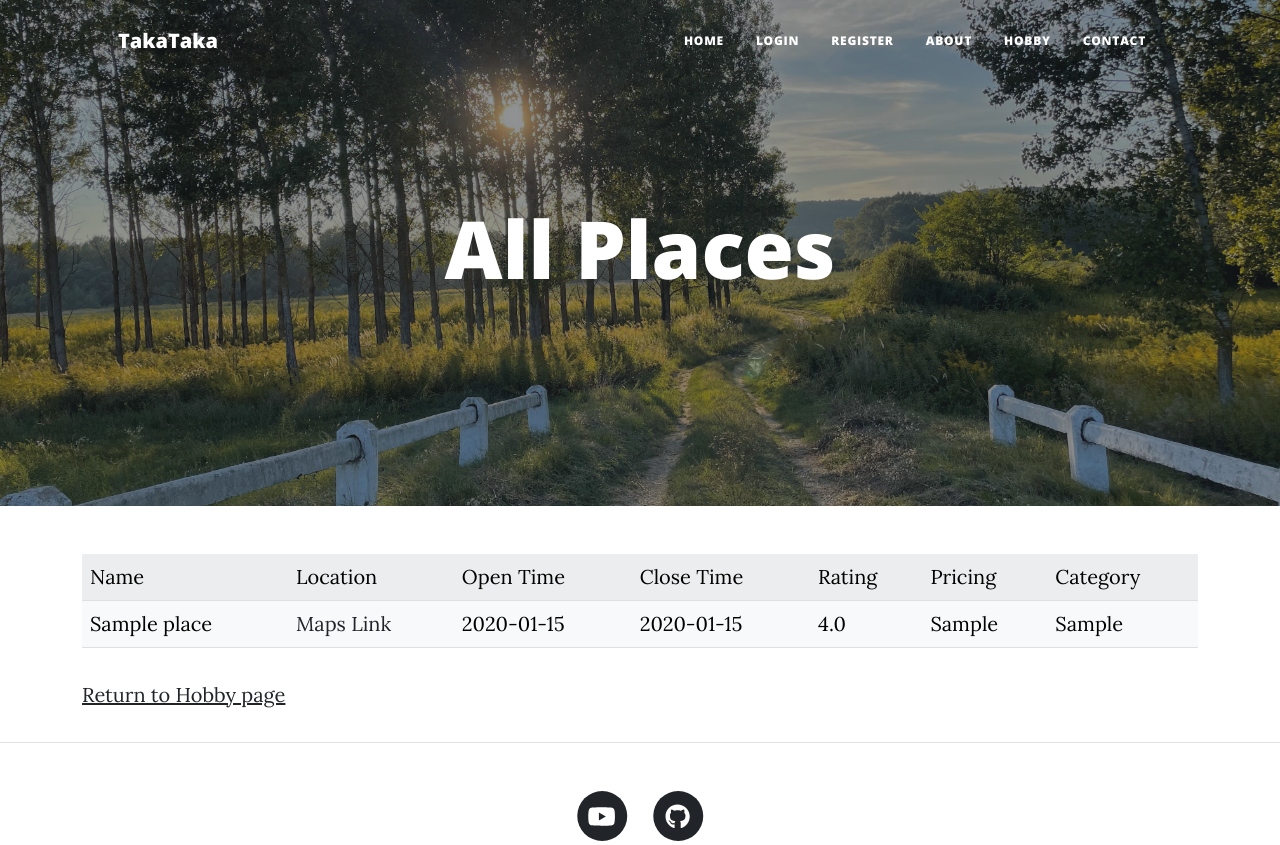
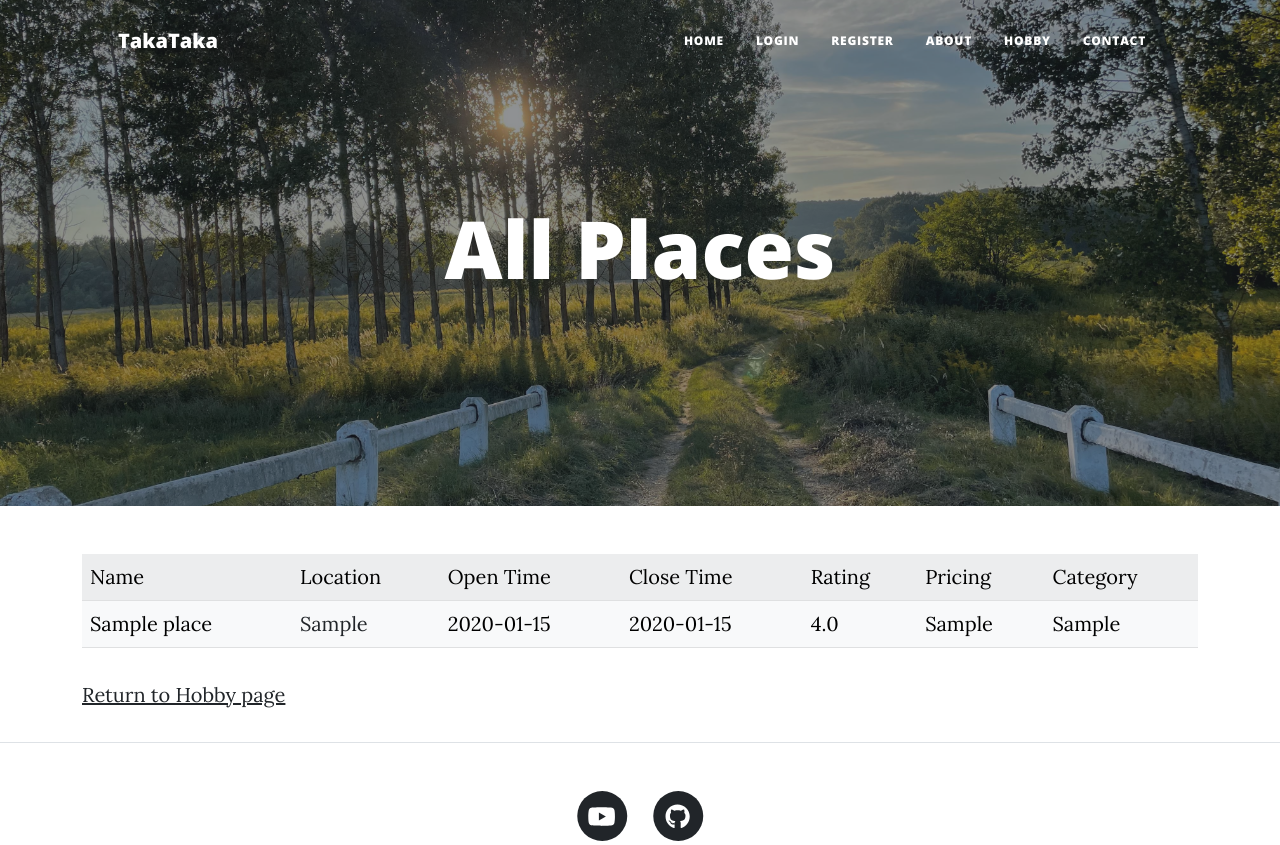
Before and after one commit to taka-rl/flask_webapp, a Flask app: page /places in a window 1280 px wide. Shown: the top 845 px of the page. Run offline with Flask 3, Linux system fonts and the light colour scheme; tables that the repository leaves empty hold one stand-in row (values such as "Sample post"); some libraries are stand-ins or nearby versions.

Commit message:
modified places.html

```diff
--- a/templates/places.html
+++ b/templates/places.html
@@ -39,7 +39,7 @@
           {% for place in places %}
             <tr>
                 <td>{{ place.name }}</td>
-              	<td><a href="{{ place.location }}">Maps Link</a></td>
+              	<td><a href="{{ place.location_url }}" target="blank">{{ place.location }}</a></td>
                 <td>{{ place.open_time }}</td>
                 <td>{{ place.close_time }}</td>
                 <td>{{ place.rating }}</td>
```
